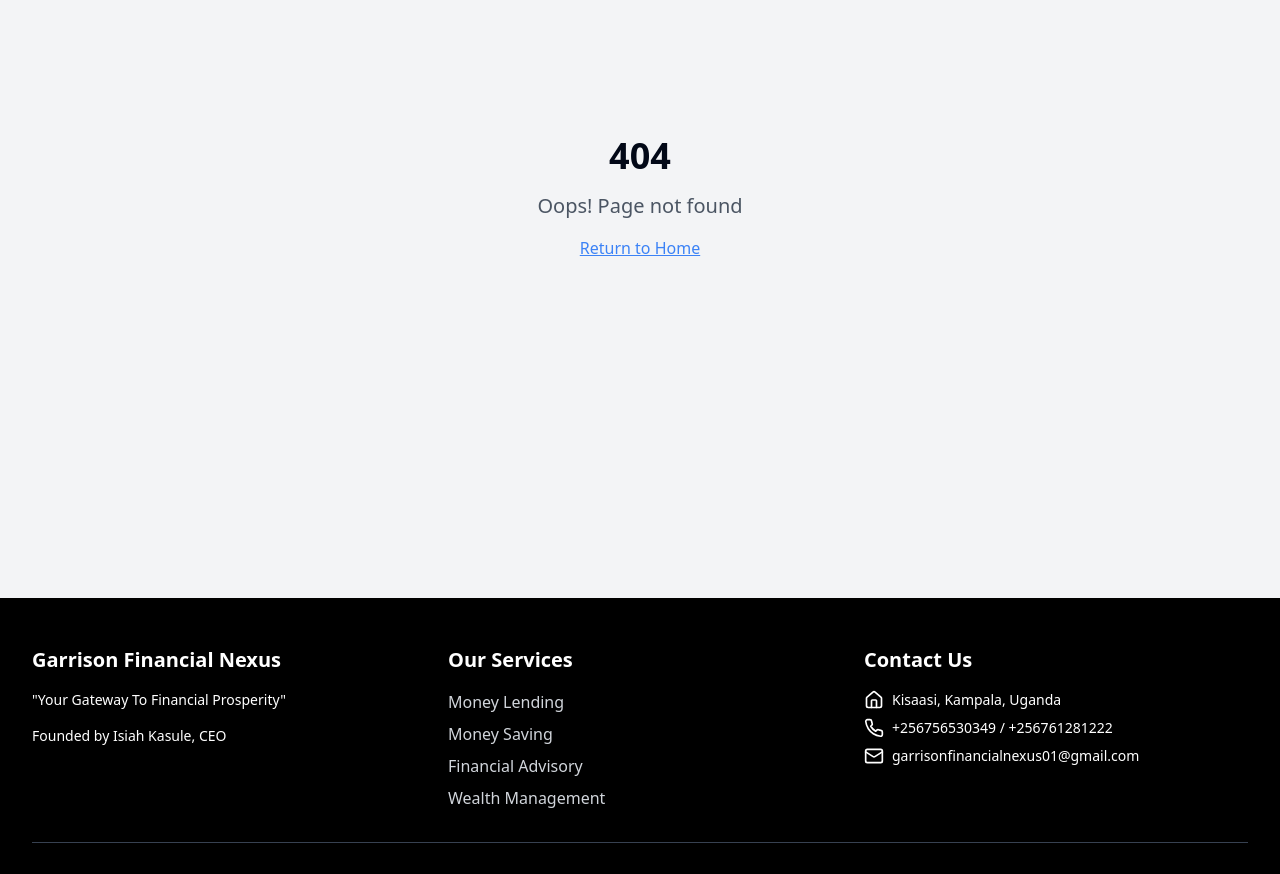
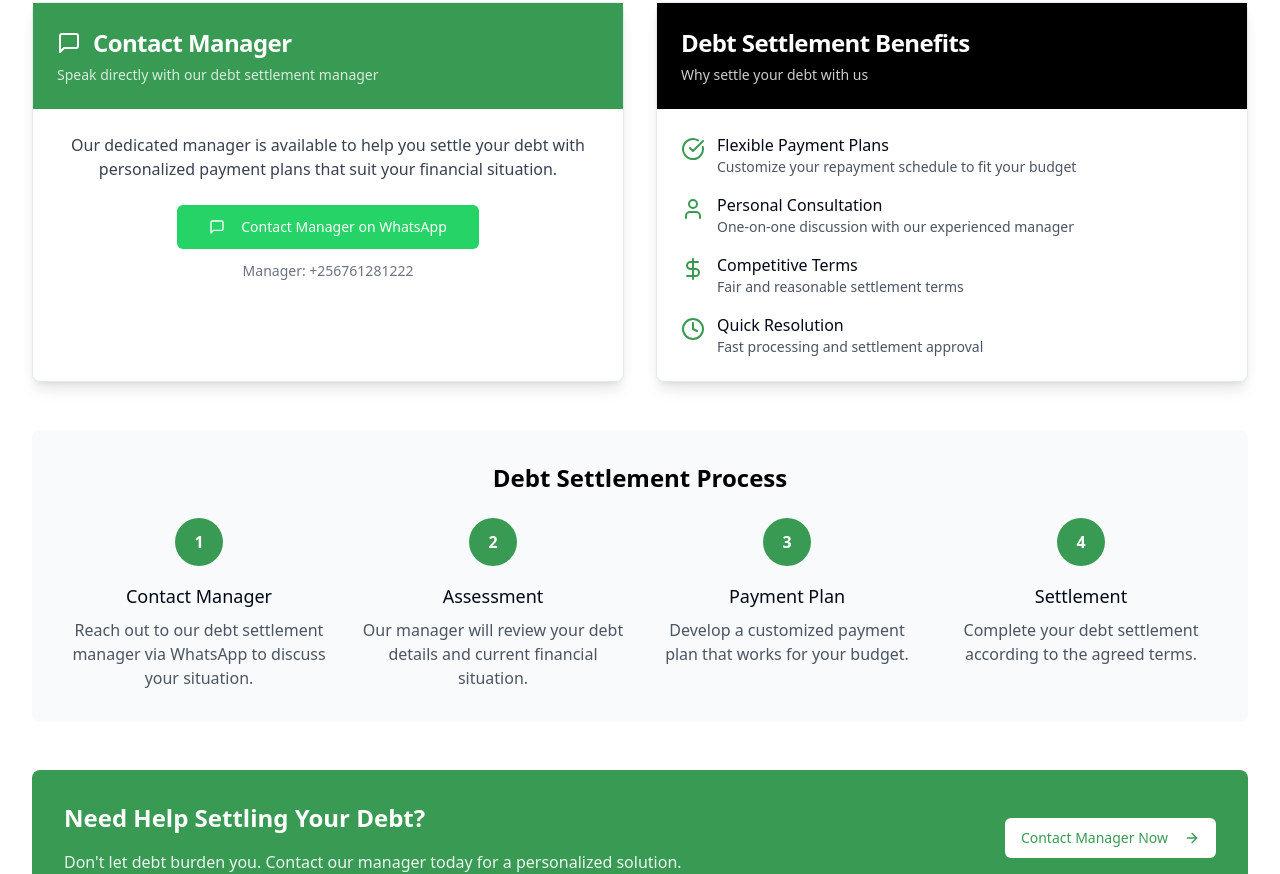
Before and after one commit to garrisonfinancialnexus01-hue/garrison-financial-nexus, a React (Vite) app: page /settle-your-debt in a window 1280 px wide. Shown: the part 306-1180 px from the top of the page. Built offline with nearby package versions, Linux system fonts and the light colour scheme.

Commit message:
Refactor Money Saving and Menu
Update Money Saving section content, add account opening instructions, and modify the main menu. Implement a "Settle Your Debt" section with WhatsApp integration.

```diff
--- a/src/App.tsx
+++ b/src/App.tsx
@@ -16,7 +16,7 @@ import LoanApplication from "./pages/LoanApplication";
 import LoanDetails from "./pages/LoanDetails";
 import Contact from "./pages/Contact";
 import About from "./pages/About";
-import RepayLoan from "./pages/RepayLoan";
+import SettleYourDebt from "./pages/SettleYourDebt";
 
 // Create a client
 const queryClient = new QueryClient({
@@ -44,7 +44,7 @@ const App = () => {
               <Route path="/wealth-management" element={<Layout><WealthManagement /></Layout>} />
               <Route path="/loan-application" element={<Layout><LoanApplication /></Layout>} />
               <Route path="/loan-details" element={<Layout><LoanDetails /></Layout>} />
-              <Route path="/repay-loan" element={<Layout><RepayLoan /></Layout>} />
+              <Route path="/settle-your-debt" element={<Layout><SettleYourDebt /></Layout>} />
               <Route path="/contact" element={<Layout><Contact /></Layout>} />
               <Route path="/about" element={<Layout><About /></Layout>} />
               <Route path="*" element={<Layout><NotFound /></Layout>} />
--- a/src/components/Navbar.tsx
+++ b/src/components/Navbar.tsx
@@ -44,13 +44,13 @@ const Navbar = () => {
                   <Link to="/financial-advisory" className="block px-4 py-2 text-sm text-gray-700 hover:bg-garrison-light hover:text-garrison-green" role="menuitem">Financial Advisory</Link>
                   <Link to="/wealth-management" className="block px-4 py-2 text-sm text-gray-700 hover:bg-garrison-light hover:text-garrison-green" role="menuitem">Wealth Management</Link>
                   <Link
-                    to="/repay-loan"
+                    to="/settle-your-debt"
                     className="flex items-center w-full text-left px-4 py-2 text-sm text-gray-700 hover:bg-garrison-light hover:text-garrison-green"
                     role="menuitem"
                   >
                     <span className="flex items-center">
                       <MessageSquare className="h-4 w-4 mr-2" />
-                      Repay your loan
+                      Settle Your Debt
                     </span>
                   </Link>
                 </div>
@@ -84,11 +84,11 @@ const Navbar = () => {
                 <Link to="/financial-advisory" className="block px-3 py-2 rounded-md text-sm text-garrison-black hover:text-garrison-green">Financial Advisory</Link>
                 <Link to="/wealth-management" className="block px-3 py-2 rounded-md text-sm text-garrison-black hover:text-garrison-green">Wealth Management</Link>
                 <Link
-                  to="/repay-loan"
+                  to="/settle-your-debt"
                   className="flex items-center px-3 py-2 rounded-md text-sm text-garrison-black hover:text-garrison-green"
                 >
                   <MessageSquare className="h-4 w-4 mr-2" />
-                  Repay your loan
+                  Settle Your Debt
                 </Link>
               </div>
             </div>
--- a/src/pages/MoneySaving.tsx
+++ b/src/pages/MoneySaving.tsx
@@ -1,8 +1,9 @@
+
 import React from 'react';
 import { Link } from 'react-router-dom';
 import { Button } from '@/components/ui/button';
 import { Card, CardContent, CardDescription, CardHeader, CardTitle, CardFooter } from '@/components/ui/card';
-import { ArrowRight, MessageCircle, Percent, Check, Clock } from 'lucide-react';
+import { ArrowRight, MessageCircle, Percent, Check, Clock, UserPlus } from 'lucide-react';
 
 const MoneySaving = () => {
   const handleWhatsAppClick = () => {
@@ -14,7 +15,7 @@ const MoneySaving = () => {
       <div className="text-center mb-12">
         <h1 className="text-3xl font-bold text-garrison-black mb-4">Money Saving Services</h1>
         <p className="text-xl text-gray-600 max-w-3xl mx-auto">
-          Welcome to Our Money Saving services
+          Welcome to Our Money Saving services - Start earning monthly profits on your savings
         </p>
       </div>
 
@@ -22,15 +23,27 @@ const MoneySaving = () => {
         <div>
           <h2 className="text-2xl font-bold text-garrison-green mb-4">Grow Your Wealth</h2>
           <p className="text-gray-700 mb-4">
-            As per our company we only save money for our clients that ranges from 10,000 UGX to 1,000,000 UGX.
+            As per our company we only save money for our clients that ranges from 10,000 UGX to 5,000,000 UGX.
           </p>
           <p className="text-gray-700 mb-6">
-            Start building your financial future today with our flexible savings plans designed to help you achieve your goals.
+            When you save your money with us, every month it will generate for you 2% profit. Start building your financial future today with our flexible savings plans designed to help you achieve your goals.
           </p>
           <div className="bg-garrison-light p-4 rounded-lg border-l-4 border-garrison-green mb-6">
             <p className="font-medium">
-              Note: Any amount saved with us ranging from 10,000 UGX to 1,000,000 UGX, the Bank will be collecting 2% of your saved money as the bank's saving interests.
+              Note: Any amount saved with us ranging from 10,000 UGX to 5,000,000 UGX, every month it will generate for you 2% profit.
             </p>
+          </div>
+          <div className="bg-blue-50 p-4 rounded-lg border-l-4 border-blue-500 mb-6">
+            <div className="flex items-start space-x-3">
+              <UserPlus className="h-6 w-6 text-blue-600 flex-shrink-0 mt-1" />
+              <div>
+                <h3 className="font-medium text-blue-900">Account Opening Required</h3>
+                <p className="text-blue-800 text-sm">
+                  To get started with saving, you need to open an account to track your saved money and monthly profits.
+                  Go to the main menu and select "Client's Accounts" section to begin the account opening process.
+                </p>
+              </div>
+            </div>
           </div>
           <p className="text-gray-700 mb-6">
             To start saving your money with us, Contact the manager on Whatsapp for more details.
@@ -46,30 +59,37 @@ const MoneySaving = () => {
 
         <Card className="shadow-lg">
           <CardHeader className="bg-garrison-green text-white">
-            <CardTitle className="text-2xl">Bank's Saving Interests</CardTitle>
-            <CardDescription className="text-white/80">Understand our saving policy</CardDescription>
+            <CardTitle className="text-2xl">Monthly Profit Generation</CardTitle>
+            <CardDescription className="text-white/80">Understand our savings profit system</CardDescription>
           </CardHeader>
           <CardContent className="pt-6">
             <div className="space-y-6">
               <div className="flex items-start space-x-3">
                 <Percent className="h-6 w-6 text-garrison-green flex-shrink-0 mt-1" />
                 <div>
-                  <h3 className="font-medium">Monthly Collection</h3>
-                  <p className="text-sm text-gray-600">The bank every month will be collecting 2% of your saved money as the bank's saving interests</p>
+                  <h3 className="font-medium">Monthly Profit Generation</h3>
+                  <p className="text-sm text-gray-600">Every month your saved money will generate 2% profit for you</p>
                 </div>
               </div>
               <div className="flex items-start space-x-3">
                 <Check className="h-6 w-6 text-garrison-green flex-shrink-0 mt-1" />
                 <div>
                   <h3 className="font-medium">Flexible Deposit Amount</h3>
-                  <p className="text-sm text-gray-600">Save any amount between 10,000 UGX and 1,000,000 UGX</p>
+                  <p className="text-sm text-gray-600">Save any amount between 10,000 UGX and 5,000,000 UGX</p>
                 </div>
               </div>
               <div className="flex items-start space-x-3">
                 <Clock className="h-6 w-6 text-garrison-green flex-shrink-0 mt-1" />
                 <div>
-                  <h3 className="font-medium">Regular Interest Collection</h3>
-                  <p className="text-sm text-gray-600">Bank collects interests reliably every month</p>
+                  <h3 className="font-medium">Regular Profit Generation</h3>
+                  <p className="text-sm text-gray-600">Your savings generate consistent profits every month</p>
+                </div>
+              </div>
+              <div className="flex items-start space-x-3">
+                <UserPlus className="h-6 w-6 text-garrison-green flex-shrink-0 mt-1" />
+                <div>
+                  <h3 className="font-medium">Account Tracking</h3>
+                  <p className="text-sm text-gray-600">Track your savings and monthly profits through your client account</p>
                 </div>
               </div>
             </div>
@@ -82,13 +102,13 @@ const MoneySaving = () => {
         <div className="grid grid-cols-1 md:grid-cols-4 gap-6">
           <div className="text-center">
             <div className="bg-garrison-green rounded-full w-12 h-12 flex items-center justify-center mx-auto mb-4 text-white font-bold">1</div>
-            <h3 className="text-lg font-medium mb-2">Contact Us</h3>
-            <p className="text-gray-600">Reach out to our manager via WhatsApp to discuss your savings goals.</p>
+            <h3 className="text-lg font-medium mb-2">Open Account</h3>
+            <p className="text-gray-600">Visit "Client's Accounts" section in the main menu to open your savings account.</p>
           </div>
           <div className="text-center">
             <div className="bg-garrison-green rounded-full w-12 h-12 flex items-center justify-center mx-auto mb-4 text-white font-bold">2</div>
             <h3 className="text-lg font-medium mb-2">Set Up Your Plan</h3>
-            <p className="text-gray-600">Choose your deposit amount between 10,000 UGX and 1,000,000 UGX.</p>
+            <p className="text-gray-600">Choose your deposit amount between 10,000 UGX and 5,000,000 UGX.</p>
           </div>
           <div className="text-center">
             <div className="bg-garrison-green rounded-full w-12 h-12 flex items-center justify-center mx-auto mb-4 text-white font-bold">3</div>
@@ -97,8 +117,8 @@ const MoneySaving = () => {
           </div>
           <div className="text-center">
             <div className="bg-garrison-green rounded-full w-12 h-12 flex items-center justify-center mx-auto mb-4 text-white font-bold">4</div>
-            <h3 className="text-lg font-medium mb-2">Bank Interests</h3>
-            <p className="text-gray-600">Bank collects 2% of your savings every month as interests.</p>
+            <h3 className="text-lg font-medium mb-2">Earn Monthly Profits</h3>
+            <p className="text-gray-600">Your savings generate 2% profit every month automatically.</p>
           </div>
         </div>
       </div>
@@ -108,7 +128,7 @@ const MoneySaving = () => {
           <div className="mb-6 md:mb-0 md:mr-8">
             <h2 className="text-2xl font-bold mb-4">Ready to Start Saving?</h2>
             <p className="text-white/90">
-              Take the first step towards financial security with our savings plan.
+              Take the first step towards financial security with our profitable savings plan.
             </p>
           </div>
           <Button
--- /dev/null
+++ b/src/pages/SettleYourDebt.tsx
@@ -0,0 +1,142 @@
+
+import React from 'react';
+import { Button } from '@/components/ui/button';
+import { Card, CardContent, CardDescription, CardHeader, CardTitle } from '@/components/ui/card';
+import { MessageSquare, ArrowRight, CheckCircle, Clock, DollarSign, User } from 'lucide-react';
+
+const SettleYourDebt = () => {
+  const handleWhatsAppClick = () => {
+    window.open('https://wa.me/256761281222', '_blank');
+  };
+
+  return (
+    <div className="max-w-7xl mx-auto px-4 sm:px-6 lg:px-8 py-12">
+      <div className="text-center mb-12">
+        <h1 className="text-3xl font-bold text-garrison-black mb-4">Settle Your Debt</h1>
+        <p className="text-xl text-gray-600 max-w-3xl mx-auto">
+          Contact our manager directly to discuss and settle your outstanding debt with flexible payment options.
+        </p>
+      </div>
+
+      <div className="grid grid-cols-1 lg:grid-cols-2 gap-8 mb-12">
+        <Card className="shadow-lg">
+          <CardHeader className="bg-garrison-green text-white">
+            <CardTitle className="text-2xl flex items-center">
+              <MessageSquare className="mr-3 h-6 w-6" />
+              Contact Manager
+            </CardTitle>
+            <CardDescription className="text-white/80">
+              Speak directly with our debt settlement manager
+            </CardDescription>
+          </CardHeader>
+          <CardContent className="pt-6">
+            <div className="text-center">
+              <p className="text-gray-700 mb-6">
+                Our dedicated manager is available to help you settle your debt with personalized payment plans
+                that suit your financial situation.
+              </p>
+              <Button
+                onClick={handleWhatsAppClick}
+                className="bg-[#25D366] hover:bg-[#128C7E] text-white flex items-center mx-auto"
+                size="lg"
+              >
+                <MessageSquare className="mr-2 h-5 w-5" />
+                Contact Manager on WhatsApp
+              </Button>
+              <p className="text-sm text-gray-500 mt-3">
+                Manager: +256761281222
+              </p>
+            </div>
+          </CardContent>
+        </Card>
+
+        <Card className="shadow-lg">
+          <CardHeader className="bg-garrison-black text-white">
+            <CardTitle className="text-2xl">Debt Settlement Benefits</CardTitle>
+            <CardDescription className="text-white/80">
+              Why settle your debt with us
+            </CardDescription>
+          </CardHeader>
+          <CardContent className="pt-6">
+            <div className="space-y-4">
+              <div className="flex items-start space-x-3">
+                <CheckCircle className="h-6 w-6 text-garrison-green flex-shrink-0 mt-1" />
+                <div>
+                  <h3 className="font-medium">Flexible Payment Plans</h3>
+                  <p className="text-sm text-gray-600">Customize your repayment schedule to fit your budget</p>
+                </div>
+              </div>
+              <div className="flex items-start space-x-3">
+                <User className="h-6 w-6 text-garrison-green flex-shrink-0 mt-1" />
+                <div>
+                  <h3 className="font-medium">Personal Consultation</h3>
+                  <p className="text-sm text-gray-600">One-on-one discussion with our experienced manager</p>
+                </div>
+              </div>
+              <div className="flex items-start space-x-3">
+                <DollarSign className="h-6 w-6 text-garrison-green flex-shrink-0 mt-1" />
+                <div>
+                  <h3 className="font-medium">Competitive Terms</h3>
+                  <p className="text-sm text-gray-600">Fair and reasonable settlement terms</p>
+                </div>
+              </div>
+              <div className="flex items-start space-x-3">
+                <Clock className="h-6 w-6 text-garrison-green flex-shrink-0 mt-1" />
+                <div>
+                  <h3 className="font-medium">Quick Resolution</h3>
+                  <p className="text-sm text-gray-600">Fast processing and settlement approval</p>
+                </div>
+              </div>
+            </div>
+          </CardContent>
+        </Card>
+      </div>
+
+      <div className="bg-gray-50 p-8 rounded-lg mb-12">
+        <h2 className="text-2xl font-bold text-garrison-black mb-6 text-center">Debt Settlement Process</h2>
+        <div className="grid grid-cols-1 md:grid-cols-4 gap-6">
+          <div className="text-center">
+            <div className="bg-garrison-green rounded-full w-12 h-12 flex items-center justify-center mx-auto mb-4 text-white font-bold">1</div>
+            <h3 className="text-lg font-medium mb-2">Contact Manager</h3>
+            <p className="text-gray-600">Reach out to our debt settlement manager via WhatsApp to discuss your situation.</p>
+          </div>
+          <div className="text-center">
+            <div className="bg-garrison-green rounded-full w-12 h-12 flex items-center justify-center mx-auto mb-4 text-white font-bold">2</div>
+            <h3 className="text-lg font-medium mb-2">Assessment</h3>
+            <p className="text-gray-600">Our manager will review your debt details and current financial situation.</p>
+          </div>
+          <div className="text-center">
+            <div className="bg-garrison-green rounded-full w-12 h-12 flex items-center justify-center mx-auto mb-4 text-white font-bold">3</div>
+            <h3 className="text-lg font-medium mb-2">Payment Plan</h3>
+            <p className="text-gray-600">Develop a customized payment plan that works for your budget.</p>
+          </div>
+          <div className="text-center">
+            <div className="bg-garrison-green rounded-full w-12 h-12 flex items-center justify-center mx-auto mb-4 text-white font-bold">4</div>
+            <h3 className="text-lg font-medium mb-2">Settlement</h3>
+            <p className="text-gray-600">Complete your debt settlement according to the agreed terms.</p>
+          </div>
+        </div>
+      </div>
+
+      <div className="bg-garrison-green text-white p-8 rounded-lg">
+        <div className="flex flex-col md:flex-row items-center justify-between">
+          <div className="mb-6 md:mb-0 md:mr-8">
+            <h2 className="text-2xl font-bold mb-4">Need Help Settling Your Debt?</h2>
+            <p className="text-white/90">
+              Don't let debt burden you. Contact our manager today for a personalized solution.
+            </p>
+          </div>
+          <Button
+            onClick={handleWhatsAppClick}
+            className="bg-white text-garrison-green hover:bg-gray-100 flex-shrink-0"
+          >
+            Contact Manager Now
+            <ArrowRight className="ml-2 h-5 w-5" />
+          </Button>
+        </div>
+      </div>
+    </div>
+  );
+};
+
+export default SettleYourDebt;
```
